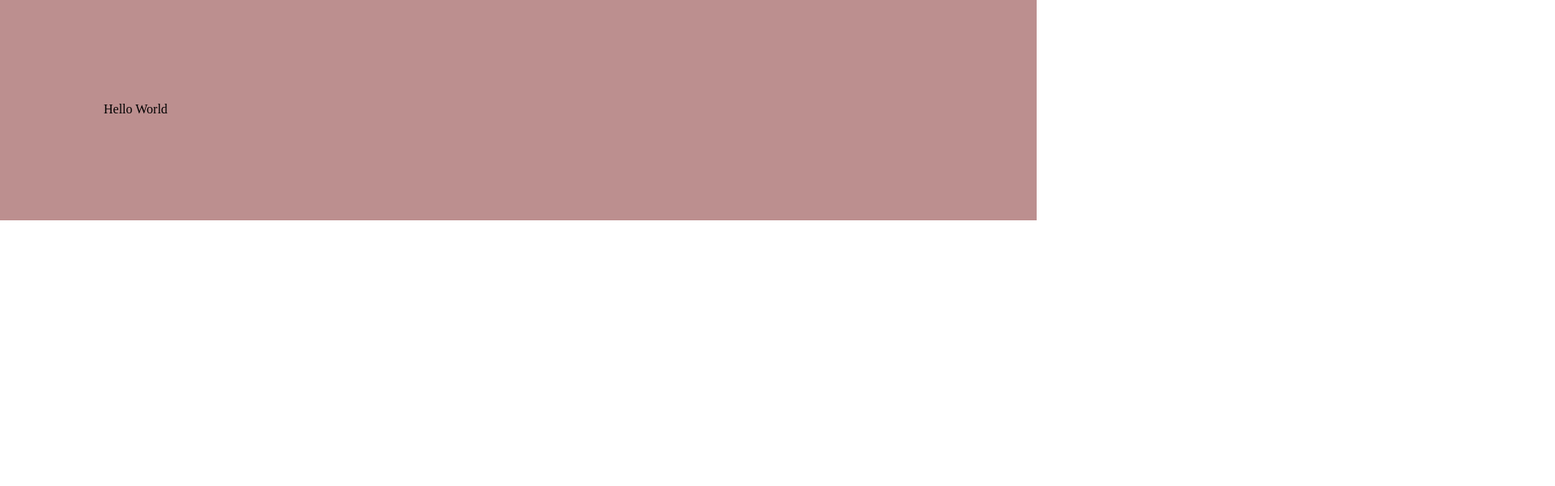
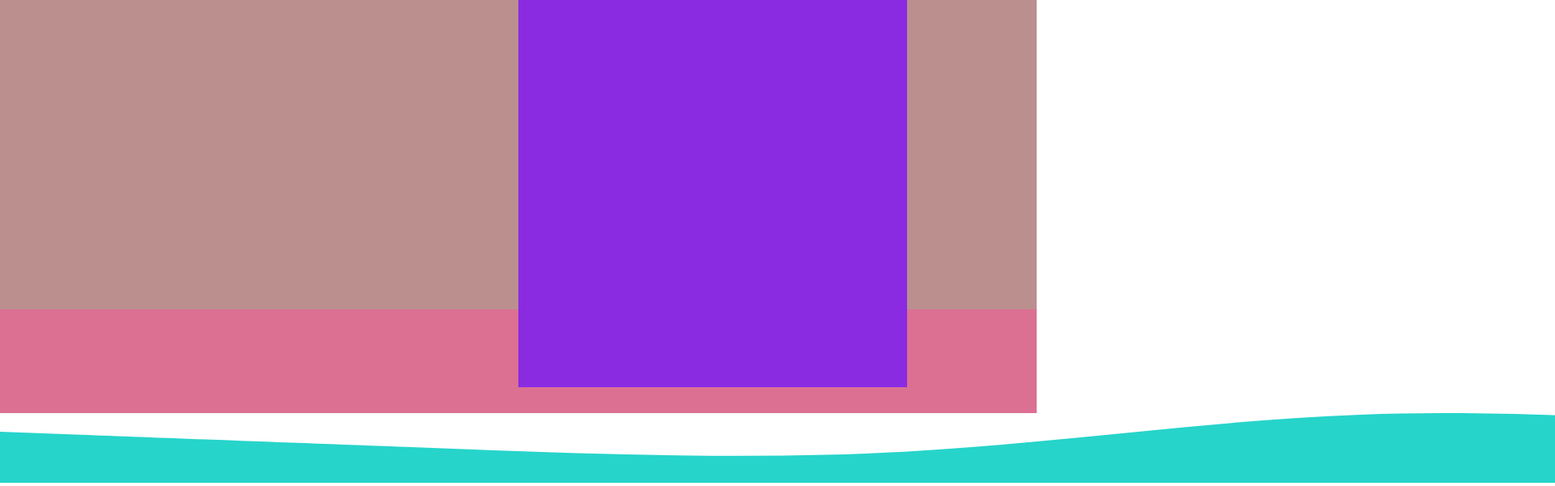
Before and after one commit to adrianaoliveira-ago/Portfolio, a React (Vite) app: page / in a window 1280 px wide. Shown: the part 802-1402 px from the top of the page at 81% size, 1920 px wide, since content can reach past the window. Before the commit the page ends 1074 px from the top, so only its background shows below. Built offline with nearby package versions, Linux system fonts and the light colour scheme.

Commit message:
added a new section on the page

```diff
--- a/src/App.jsx
+++ b/src/App.jsx
@@ -5,6 +5,7 @@
 import Header from "./Header";
 import Paralax from "./Paralax";
 import Section from "./Section";
+import Footer from "./Footer";
 
 function App() {
   // const [count, setCount] = useState(0);
@@ -14,6 +15,7 @@ function App() {
       <Header />
       <Paralax />
       <Section />
+      <Footer />
     </>
   );
 }
--- a/src/Footer.css
+++ b/src/Footer.css
@@ -0,0 +1,4 @@
+.footer-wave {
+  background-color: palevioletred;
+  height: 8em;
+}
--- a/src/Footer.jsx
+++ b/src/Footer.jsx
@@ -1,7 +1,16 @@
 import "./Footer.css";
 
+import footerWave from "./assets/footerWave.svg";
+
 const Footer = () => {
-  return;
+  return (
+    <div className="footer">
+      <div className="footer-wave"></div>
+      <div>
+        <img src={footerWave}></img>
+      </div>
+    </div>
+  );
 };
 
 export default Footer;
--- a/src/Paralax.css
+++ b/src/Paralax.css
@@ -64,5 +64,20 @@ section {
 }
 
 .paralax-section {
-  padding-bottom: 8em;
+  display: flex;
+  width: 100%;
+  align-items: center;
 }
+
+.paralax-div-section {
+  position: absolute;
+}
+
+.paralax-experience {
+  background-color: aqua;
+  height: 30em;
+  width: 30em;
+  position: absolute;
+  display: flex;
+  margin-left: 10em;
+}
--- a/src/Paralax.jsx
+++ b/src/Paralax.jsx
@@ -24,44 +24,49 @@ const Paralax = () => {
         <h1 className="title">Welcome!</h1>
       </header>
       <div className="paralax-section">
-        <section>
-          Lorem ipsum dolor sit amet consectetur adipisicing elit. Esse facilis
-          unde illo neque at hic quisquam, nulla consectetur, itaque maxime sit
-          iusto aliquam culpa reiciendis eaque recusandae vitae modi, animi
-          expedita perferendis inventore. Culpa incidunt odit dicta quibusdam
-          ullam facilis eum magnam, consectetur voluptates praesentium, pariatur
-          eos nihil! Natus in, autem aut facere repellat eveniet commodi illo
-          ullam hic fugit deserunt explicabo esse atque reprehenderit optio,
-          dicta suscipit sed! Porro fugiat numquam vel magni, iure provident
-          consequuntur velit ut quia itaque repudiandae molestiae, nobis sequi
-          incidunt autem! Cum impedit accusamus laboriosam eaque necessitatibus
-          consectetur incidunt a exercitationem molestias doloribus tenetur
-          amet, ullam at repudiandae, quos reprehenderit adipisci assumenda
-          dolor enim voluptas natus! Assumenda praesentium voluptate culpa
-          quidem quasi impedit unde incidunt odit velit, dolore officiis
-          distinctio, fugit, optio sed. Quos nesciunt eius reprehenderit ipsa
-          consectetur tempora, fugiat provident corporis perspiciatis veritatis
-          totam temporibus voluptates soluta vitae mollitia molestias reiciendis
-          expedita doloribus est. Maxime et fugit expedita id sed cumque harum
-          dignissimos aperiam voluptatum quos obcaecati illo tempore
-          consectetur, sunt perferendis eius aliquid soluta praesentium
-          voluptatem assumenda ex fuga. Iusto, possimus? Dolores deleniti eaque,
-          aperiam consequuntur odit culpa, architecto, quas veniam provident
-          inventore eius. Laboriosam in reprehenderit quidem? Officiis illum
-          molestiae, praesentium velit, illo debitis quasi fuga laborum
-          veritatis necessitatibus fugiat cupiditate! Quia animi provident
-          maxime numquam porro itaque! Provident, rerum. Aliquid cum quo ducimus
-          ad? Repellat nihil, saepe beatae rerum sint eveniet voluptate officiis
-          velit autem officia tempore deserunt sequi quod quae culpa sed.
-          Reprehenderit eveniet ipsum nihil ipsam quam facilis, possimus modi
-          placeat ratione soluta voluptate obcaecati error minima enim, fugiat
-          quaerat architecto, iure dignissimos a eum quidem eos at fuga.
-          Consectetur, quisquam at reprehenderit in exercitationem inventore
-          incidunt dolorum quos adipisci labore? Fugiat facilis ipsum minus,
-          officiis eos modi sequi distinctio pariatur reprehenderit accusantium
-          labore obcaecati, recusandae saepe?
-        </section>
+        <div className="paralax-div-section">
+          <section>
+            Lorem ipsum dolor sit amet consectetur adipisicing elit. Esse
+            facilis unde illo neque at hic quisquam, nulla consectetur, itaque
+            maxime sit iusto aliquam culpa reiciendis eaque recusandae vitae
+            modi, animi expedita perferendis inventore. Culpa incidunt odit
+            dicta quibusdam ullam facilis eum magnam, consectetur voluptates
+            praesentium, pariatur eos nihil! Natus in, autem aut facere repellat
+            eveniet commodi illo ullam hic fugit deserunt explicabo esse atque
+            reprehenderit optio, dicta suscipit sed! Porro fugiat numquam vel
+            magni, iure provident consequuntur velit ut quia itaque repudiandae
+            molestiae, nobis sequi incidunt autem! Cum impedit accusamus
+            laboriosam eaque necessitatibus consectetur incidunt a
+            exercitationem molestias doloribus tenetur amet, ullam at
+            repudiandae, quos reprehenderit adipisci assumenda dolor enim
+            voluptas natus! Assumenda praesentium voluptate culpa quidem quasi
+            impedit unde incidunt odit velit, dolore officiis distinctio, fugit,
+            optio sed. Quos nesciunt eius reprehenderit ipsa consectetur
+            tempora, fugiat provident corporis perspiciatis veritatis totam
+            temporibus voluptates soluta vitae mollitia molestias reiciendis
+            expedita doloribus est. Maxime et fugit expedita id sed cumque harum
+            dignissimos aperiam voluptatum quos obcaecati illo tempore
+            consectetur, sunt perferendis eius aliquid soluta praesentium
+            voluptatem assumenda ex fuga. Iusto, possimus? Dolores deleniti
+            eaque, aperiam consequuntur odit culpa, architecto, quas veniam
+            provident inventore eius. Laboriosam in reprehenderit quidem?
+            Officiis illum molestiae, praesentium velit, illo debitis quasi fuga
+            laborum veritatis necessitatibus fugiat cupiditate! Quia animi
+            provident maxime numquam porro itaque! Provident, rerum. Aliquid cum
+            quo ducimus ad? Repellat nihil, saepe beatae rerum sint eveniet
+            voluptate officiis velit autem officia tempore deserunt sequi quod
+            quae culpa sed. Reprehenderit eveniet ipsum nihil ipsam quam
+            facilis, possimus modi placeat ratione soluta voluptate obcaecati
+            error minima enim, fugiat quaerat architecto, iure dignissimos a eum
+            quidem eos at fuga. Consectetur, quisquam at reprehenderit in
+            exercitationem inventore incidunt dolorum quos adipisci labore?
+            Fugiat facilis ipsum minus, officiis eos modi sequi distinctio
+            pariatur reprehenderit accusantium labore obcaecati, recusandae
+            saepe?
+          </section>
+        </div>
       </div>
+      <div className="paralax-experience"></div>
     </div>
   );
 };
--- a/src/Section.css
+++ b/src/Section.css
@@ -1,4 +1,30 @@
 .section {
-  padding: 8em;
+  display: flex;
+  justify-content: flex-end;
+}
+
+.section-div {
+  padding: 12em;
   background-color: rosybrown;
+  position: relative;
+  display: flex;
+  width: 100%;
 }
+
+.section-experience {
+  background-color: aqua;
+  height: 30em;
+  width: 30em;
+  position: absolute;
+  display: flex;
+  margin-left: 10em;
+}
+
+.section-photo {
+  background-color: blueviolet;
+  height: 30em;
+  width: 30em;
+  display: flex;
+  position: absolute;
+  margin-right: 10em;
+}
--- a/src/Section.jsx
+++ b/src/Section.jsx
@@ -1,7 +1,12 @@
 import "./Section.css";
 
 const Section = () => {
-  return <div className="section">Hello World</div>;
+  return (
+    <div className="section">
+      <div className="section-div"></div>
+      <div className="section-photo"></div>
+    </div>
+  );
 };
 
 export default Section;
```
Also changed, not shown: src/assets/footerWave.svg (added).
